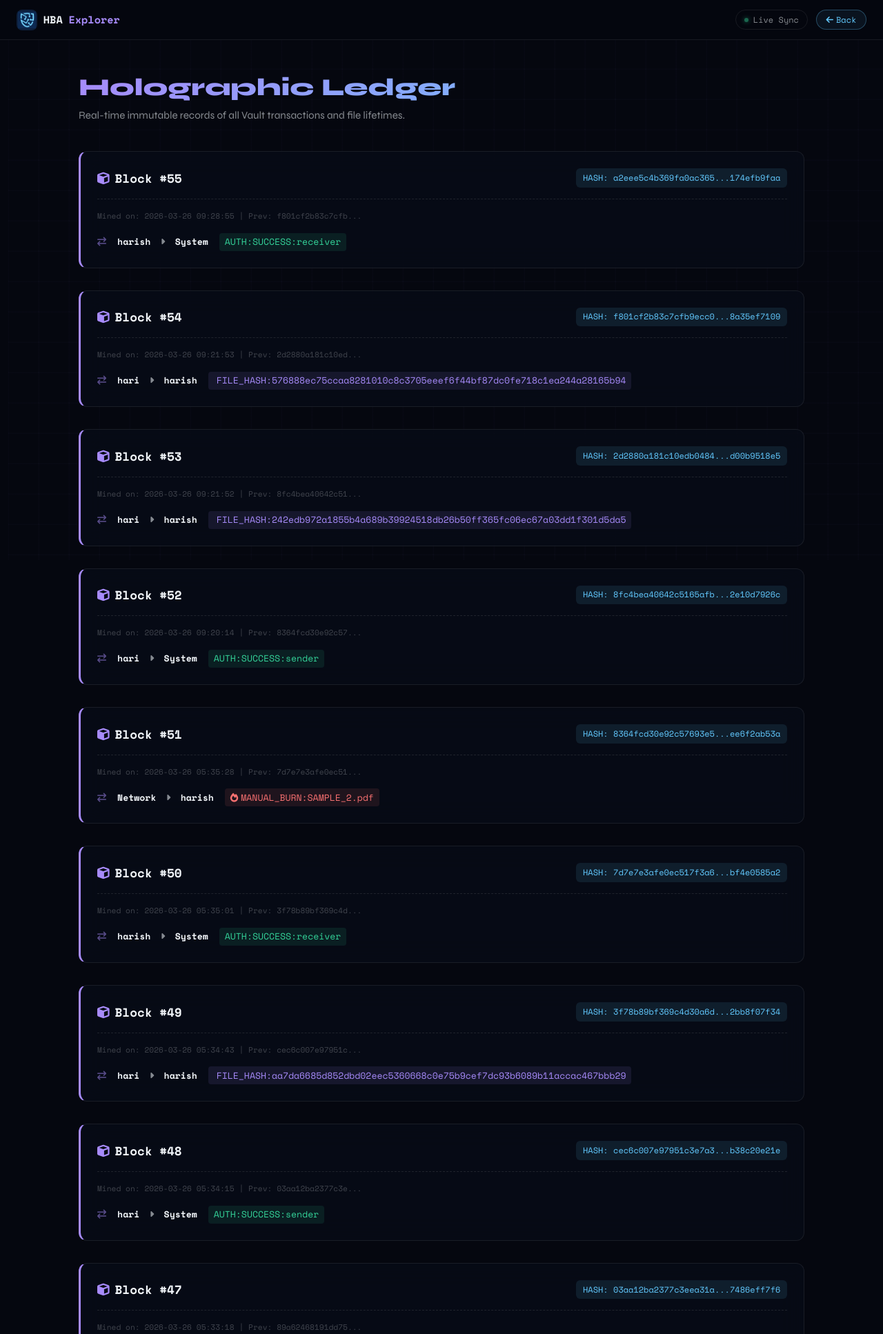
After one commit to hari1715/Blockchain-Assisted-Privacy-Preserving-Secure-File-Sharing, a Flask app: page /explorer in a window 1280 px wide. The commit adds this page. Shown: the top 1934 px of the page at 69% size. Run offline with Flask 3, Linux system fonts and the light colour scheme; a user stored in the database is signed in.

Commit message:
Add files via upload

```diff
--- /dev/null
+++ b/templates/explorer.html
@@ -0,0 +1,233 @@
+<!DOCTYPE html>
+<html lang="en">
+<head>
+    <link rel="icon" type="image/png" href="/static/logo.png">
+    <meta charset="UTF-8">
+    <meta name="viewport" content="width=device-width, initial-scale=1.0">
+    <title>Live Explorer | HBA Vault</title>
+    <link href="https://cdn.jsdelivr.net/npm/bootstrap@5.3.0/dist/css/bootstrap.min.css" rel="stylesheet">
+    <link href="https://cdnjs.cloudflare.com/ajax/libs/font-awesome/6.0.0/css/all.min.css" rel="stylesheet">
+    <link href="https://fonts.googleapis.com/css2?family=Syne:wght@400;600;700;800&family=Space+Mono:wght@400;700&display=swap" rel="stylesheet">
+    <style>
+        :root {
+            --c-bg:     #05070f;
+            --c-surf:   rgba(255,255,255,0.035);
+            --c-border: rgba(255,255,255,0.08);
+            --c-cyan:   #63caff;
+            --c-violet: #a78bfa;
+            --c-green:  #34d399;
+            --c-red:    #f87171;
+            --t-pri:    #f1f5f9;
+            --t-mut:    rgba(241,245,249,0.55);
+            --t-faint:  rgba(241,245,249,0.25);
+            --ease:     cubic-bezier(0.16,1,0.3,1);
+        }
+        *,*::before,*::after{box-sizing:border-box;margin:0;padding:0;}
+
+        body {
+            font-family:'Syne',sans-serif;
+            background:var(--c-bg); color:var(--t-pri);
+            min-height:100vh; overflow-x:hidden; position:relative;
+        }
+        body::before {
+            content:''; position:fixed; inset:0;
+            background-image:
+                linear-gradient(rgba(167,139,250,0.04) 1px,transparent 1px),
+                linear-gradient(90deg,rgba(167,139,250,0.04) 1px,transparent 1px);
+            background-size:44px 44px; pointer-events:none; z-index:0;
+            animation:gridDrift 25s linear infinite;
+        }
+        @keyframes gridDrift{from{transform:translate(0,0);}to{transform:translate(44px,44px);}}
+
+        .topbar {
+            position:relative; z-index:100;
+            background:rgba(5,7,15,0.9);
+            backdrop-filter:blur(16px);
+            border-bottom:1px solid var(--c-border);
+            padding:0.85rem 0;
+        }
+        .topbar-inner {
+            max-width:1300px; margin:auto; padding:0 1.5rem;
+            display:flex; align-items:center; gap:1rem;
+        }
+        .brand {
+            font-family:'Space Mono',monospace;
+            font-size:0.95rem; font-weight:700;
+            display:flex; align-items:center; gap:0.55rem;
+            text-decoration:none; color:var(--t-pri);
+        }
+        .brand .icon-box {
+            width:30px; height:30px; border-radius:8px;
+            background:#0d1f3c;overflow:hidden;padding:2px;
+            display:flex; align-items:center; justify-content:center;
+            font-size:0.8rem;
+        }
+        .brand .accent{color:var(--c-violet);}
+        .topbar-right{margin-left:auto;display:flex;align-items:center;gap:0.75rem;}
+
+        .node-pill {
+            display:flex;align-items:center;gap:0.45rem;
+            padding:0.28rem 0.75rem;
+            border:1px solid var(--c-border);border-radius:999px;
+            font-family:'Space Mono',monospace;font-size:0.75rem;color:var(--t-mut);
+        }
+        .node-pill .dot{
+            width:6px;height:6px;border-radius:50%;
+            background:var(--c-green);box-shadow:0 0 6px var(--c-green);
+            animation:blink 2s ease infinite;
+        }
+        @keyframes blink{0%,100%{opacity:1;}50%{opacity:0.4;}}
+
+        .btn-back {
+            font-family:'Space Mono',monospace;font-size:0.75rem;
+            padding:0.28rem 0.85rem;border-radius:999px;
+            border:1px solid rgba(99,202,255,0.3);
+            background:rgba(99,202,255,0.07);
+            color:var(--c-cyan);text-decoration:none;
+            transition:background 0.2s;
+        }
+        .btn-back:hover{background:rgba(99,202,255,0.15);color:var(--c-cyan);}
+
+        .main {
+            max-width:1100px; margin:auto;
+            padding:3rem 1.5rem;
+            position:relative; z-index:10;
+        }
+
+        .hero-title {
+            font-size: 2.2rem;
+            font-weight: 800;
+            margin-bottom: 0.5rem;
+            background: linear-gradient(135deg, #a78bfa, #63caff);
+            -webkit-background-clip: text;
+            -webkit-text-fill-color: transparent;
+        }
+        .hero-sub {
+            color: var(--t-mut);
+            font-size: 0.95rem;
+            margin-bottom: 2.5rem;
+        }
+
+        /* Holographic Block UI */
+        .block-card {
+            background:rgba(9,13,26,0.65);
+            backdrop-filter:blur(18px);
+            border:1px solid var(--c-border);
+            border-left: 3px solid var(--c-violet);
+            border-radius:12px; padding:1.5rem;
+            margin-bottom: 2rem;
+            animation:cardIn 0.5s var(--ease) both;
+            position: relative;
+            overflow: hidden;
+        }
+        .block-card::before {
+            content:''; position:absolute; top:0; left:-100%; width:50%; height:100%;
+            background: linear-gradient(90deg, transparent, rgba(167,139,250,0.1), transparent);
+            transform: skewX(-20deg); pointer-events:none;
+        }
+        .block-card:hover::before { animation: shine 1.5s infinite; }
+        @keyframes shine { 100% { left: 200%; } }
+        @keyframes cardIn{from{opacity:0;transform:translateY(16px);}to{opacity:1;transform:translateY(0);}}
+
+        .block-header {
+            display: flex; justify-content: space-between; align-items: center;
+            border-bottom: 1px dashed rgba(255,255,255,0.1);
+            padding-bottom: 1rem; margin-bottom: 1rem;
+        }
+        .block-index {
+            font-family:'Space Mono',monospace;
+            font-size: 1.1rem; color: var(--t-pri); font-weight: 700;
+        }
+        .block-hash {
+            font-family:'Space Mono',monospace;
+            font-size: 0.75rem; color: var(--c-cyan);
+            background: rgba(99,202,255,0.1);
+            padding: 0.3rem 0.6rem; border-radius: 6px;
+        }
+
+        .tx-list {
+            list-style: none; padding: 0; margin: 0;
+            font-family:'Space Mono',monospace;
+        }
+        .tx-item {
+            display: flex; gap: 1rem; align-items: baseline;
+            font-size: 0.82rem; color: var(--t-mut);
+            margin-bottom: 0.75rem;
+        }
+        .tx-item:last-child { margin-bottom: 0; }
+        .tx-sender, .tx-recipient { color: var(--t-pri); font-weight: bold; }
+        .tx-detail { color: var(--c-green); background: rgba(52,211,153,0.1); padding: 0.2rem 0.5rem; border-radius: 4px; }
+        .tx-burn { color: var(--c-red); background: rgba(248,113,113,0.1); padding: 0.2rem 0.5rem; border-radius: 4px; }
+        .tx-file { color: var(--c-violet); background: rgba(167,139,250,0.1); padding: 0.2rem 0.5rem; border-radius: 4px; }
+
+    </style>
+</head>
+<body>
+
+    <nav class="topbar">
+        <div class="topbar-inner">
+            <a class="brand" href="/">
+                <span class="icon-box"><img src="{{ url_for('static', filename='logo.png') }}" alt="HBA Vault" style="width:100%;height:100%;object-fit:contain;"></span>
+                HBA<span class="accent"> Explorer</span>
+            </a>
+            <div class="topbar-right">
+                <div class="node-pill">
+                    <span class="dot"></span>
+                    Live Sync
+                </div>
+                <a href="{{ url_for('sender_dashboard' if session.get('role') == 'sender' else 'receiver_dashboard') }}" class="btn-back">
+                    <i class="fa-solid fa-arrow-left me-1"></i>Back
+                </a>
+            </div>
+        </div>
+    </nav>
+
+    <div class="main">
+        <h1 class="hero-title">Holographic Ledger</h1>
+        <p class="hero-sub">Real-time immutable records of all Vault transactions and file lifetimes.</p>
+
+        {% for block in chain %}
+        <div class="block-card" style="animation-delay:{{ loop.index0 * 0.1 }}s">
+            <div class="block-header">
+                <div class="block-index"><i class="fa-solid fa-cube me-2" style="color:var(--c-violet);"></i>Block #{{ block.index }}</div>
+                <div class="block-hash" title="{{ block.hash }}">
+                    HASH: {{ block.hash[:20] }}...{{ block.hash[-10:] if block.hash else 'N/A' }}
+                </div>
+            </div>
+
+            <div style="font-family:'Space Mono',monospace; font-size:0.7rem; color:var(--t-faint); margin-bottom: 1rem;">
+                Mined on: {{ block.timestamp_str if block.timestamp_str else block.timestamp }} | Prev: {{ block.previous_hash[:15] }}...
+            </div>
+
+            <ul class="tx-list">
+                {% if not block.transactions %}
+                    <li class="tx-item" style="color:var(--t-faint);"><i class="fa-solid fa-info-circle me-1"></i>Genesis block (System initialization)</li>
+                {% endif %}
+                {% for tx in block.transactions %}
+                <li class="tx-item">
+                    <i class="fa-solid fa-arrow-right-arrow-left" style="color:rgba(167,139,250,0.5);"></i>
+                    <span>
+                        <span class="tx-sender">{{ tx.sender }}</span>
+                        <i class="fa-solid fa-caret-right" style="color:var(--t-mut); margin:0 0.4rem;"></i>
+                        <span class="tx-recipient">{{ tx.recipient }}</span>
+                    </span>
+
+                    {% set act = tx.amount %}
+                    {% if act.startswith('BURN:') or act.startswith('MANUAL_BURN:') %}
+                        <span class="tx-burn"><i class="fa-solid fa-fire me-1"></i>{{ act }}</span>
+                    {% elif act.startswith('FILE_HASH:') %}
+                        <span class="tx-file"><i class="fa-solid fa-file-shield me-1"></i>{{ act }}</span>
+                    {% elif act.startswith('DL:') %}
+                        <span class="tx-detail"><i class="fa-solid fa-download me-1"></i>{{ act }}</span>
+                    {% else %}
+                        <span class="tx-detail">{{ act }}</span>
+                    {% endif %}
+                </li>
+                {% endfor %}
+            </ul>
+        </div>
+        {% endfor %}
+    </div>
+
+</body>
+</html>
```
Also changed, not shown: templates/receiver.html (+57 -11 lines), templates/sender.html (+16 -4 lines).
